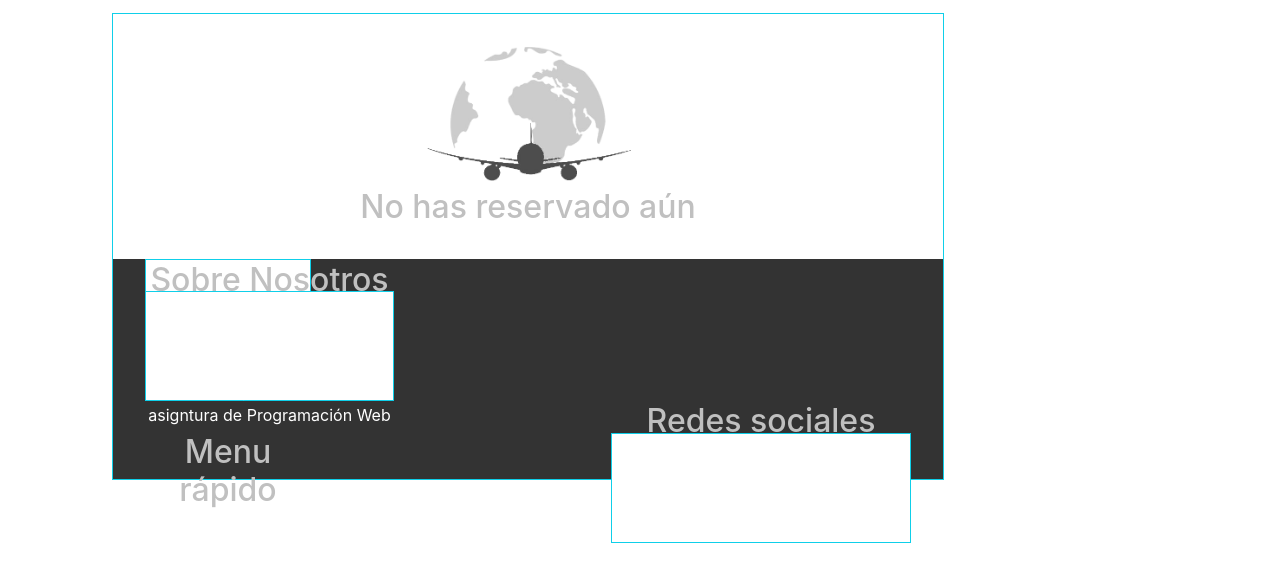
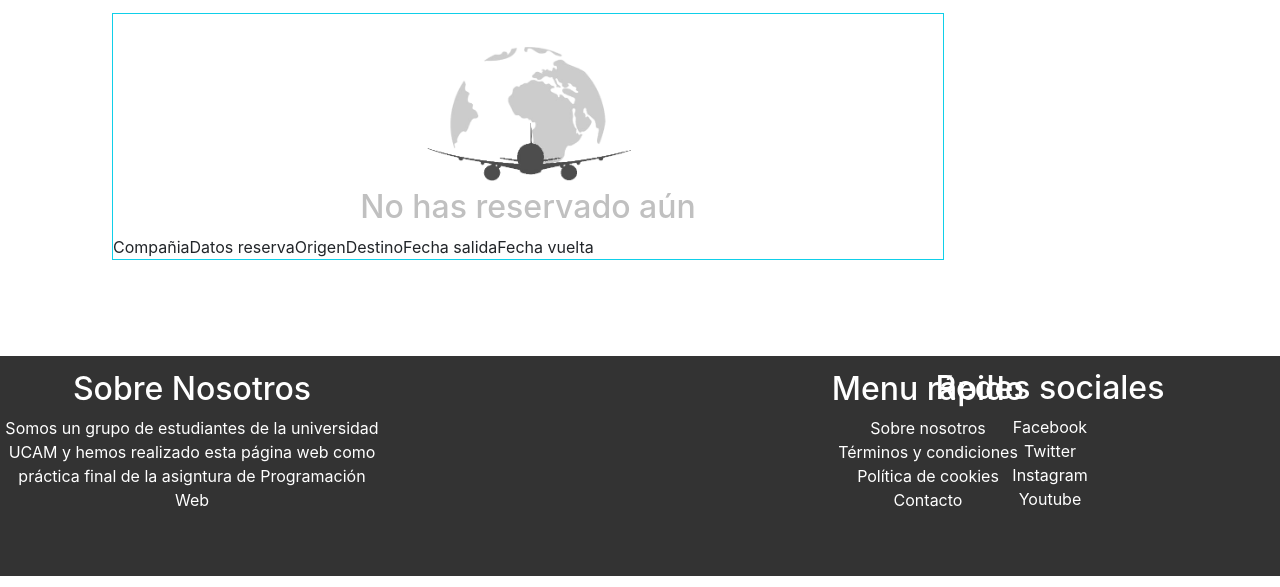
Before and after one commit to franr99/Pagina-Web-GoTravel, a PHP site: page /Practica/perfil.php in a window 1280 px wide. Shown: the part 619-1206 px from the top of the page. Run offline with PHP 8.4, Linux system fonts and the light colour scheme; the visitor is signed in with stand-in values (Sample User, id 1); data that the repository does not hold is empty.

Commit message:
Update perfil.php

```diff
--- a/Practica WEB/perfil.php
+++ b/Practica WEB/perfil.php
@@ -78,38 +78,29 @@
 
                 <article>
                 <table class="tabla_reservas">
+                    <tr>
+                        <td> Compañia </td>
+                        <td> Datos reserva </td>
+                        <td> Origen </td>
+                        <td> Destino </td>
+                        <td> Fecha salida </td>
+                        <td> Fecha vuelta </td>
+                    </tr>
 <?php
-                    $qryLogin = sprintf("SELECT * FROM Reserva WHERE id_usuario = '" .$id. "'");
-                    $rscLogin = mysqli_query($link, $qryLogin);
-                    $filas = mysqli_num_rows($rscLogin);
+                    $qryReserva = "SELECT * FROM Reserva WHERE id_usuario = '" .$id. "'";
+                    $rscReserva = mysqli_query($link, $qryReserva);
+                    $filas = mysqli_num_rows($rscReserva);
                     if($filas >0){
+                        while($mostrar = mysqli_fetch_array($rscReserva)){
 ?>
                         <tr>
-                            <th> Compañia </th>
-                            <th> Datos reserva </th>
-                            <th> Origen </th>
-                            <th> Destino </th>
-                            <th> Fecha salida </th>
-                            <th> Fecha vuelta </th>
-
-<?php
-                        for($i=0; $i < $filas; $i++){
-                            $fila = $rscLogin->fetch_row();
-                            $compania = $fila[1];
-                            $tipo_reserva = $fila[2];
-                            $origen = $fila[3];
-                            $destino = $fila[4];
-                            $fecha_ini = $fila[5];
-                            $fecha_fin = $fila[6];
-?>
-                            <tr>
-                                <td><?php $compania ?></td>
-                                <td><?php $tipo_reserva ?></td>
-                                <td><?php $origen ?></td>
-                                <td><?php $destino ?></td>
-                                <td><?php $fecha_ini ?></td>
-                                <td><?php $fecha_fin ?></td>
-                            </tr>
+                            <td><?php echo $mostrar['compania'] ?></td>
+                            <td><?php echo $mostrar['tipo_reserva'] ?></td>
+                            <td><?php echo $mostrar['origen'] ?></td>
+                            <td><?php echo $mostrar['destino'] ?></td>
+                            <td><?php echo $mostrar['fecha_ini'] ?></td>
+                            <td><?php echo $mostrar['fecha_fin'] ?></td>
+                        </tr>
 <?php
                         }
 
@@ -120,6 +111,7 @@
 <?php
                     }
 ?>
+                </table>
                 </article>
             </section>
 
```
